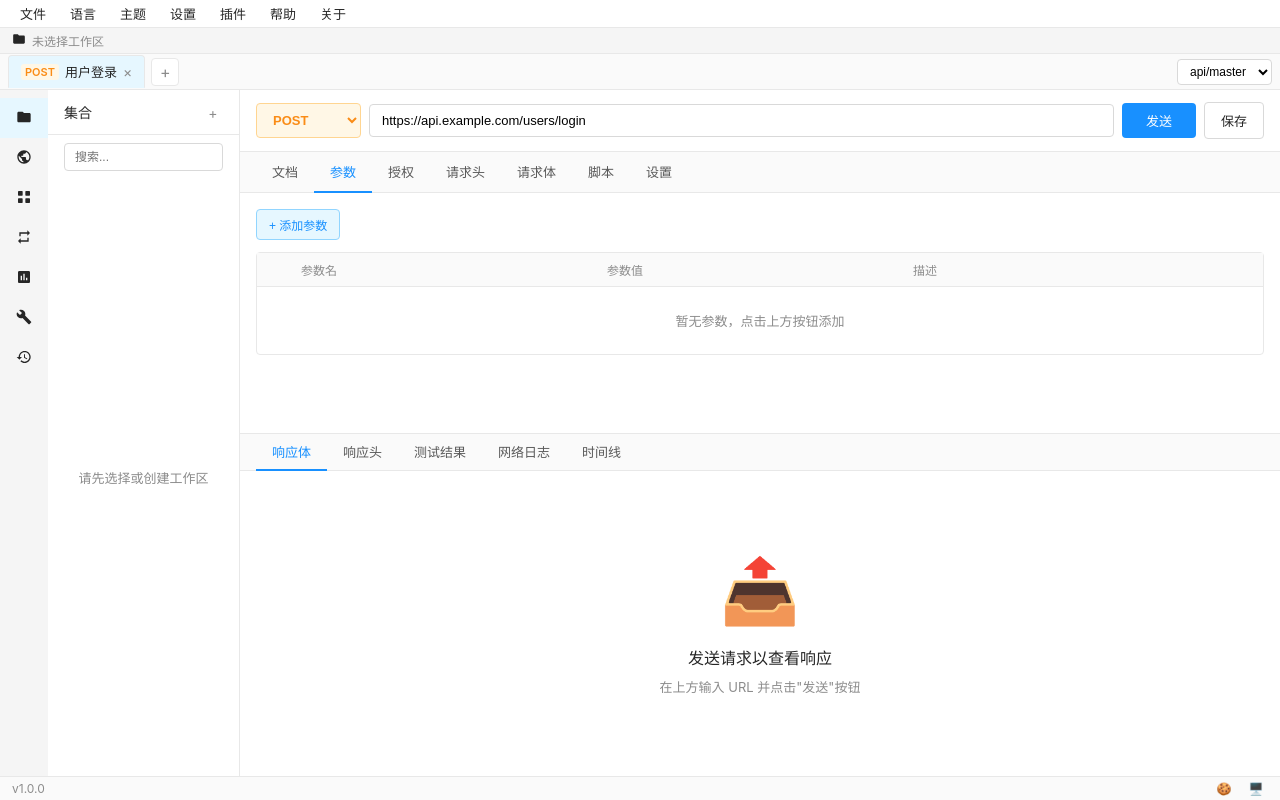
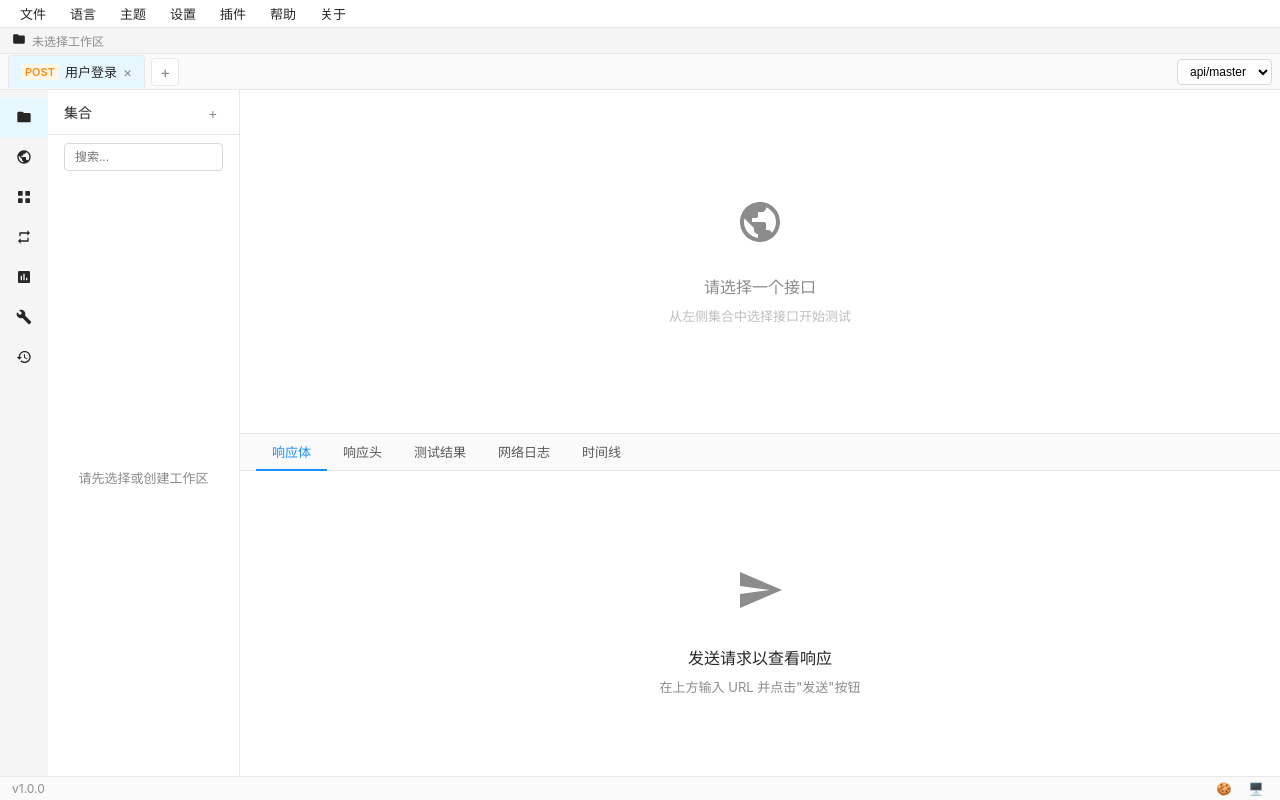
Before and after one commit to zhangwenlincn/fm-tester, a Vue app: page / in a window 1280 px wide. Built offline with nearby package versions, Linux system fonts and the light colour scheme.

Commit message:
feat: 优化请求和响应面板
- RequestPanel: 空状态显示提示（未选择接口时）
- ResponsePanel: 空状态显示提示
- Icon: 添加 api、send 图标
- 使用 hasActiveTab 判断是否显示请求面板

```diff
--- a/src/components/Icon.vue
+++ b/src/components/Icon.vue
@@ -62,6 +62,16 @@ const props = defineProps({
     <svg v-if="name === 'ws'" :width="size" :height="size" viewBox="0 0 24 24" fill="currentColor">
       <path d="M20 6h-8l-2-2H4c-1.1 0-2 .9-2 2v12c0 1.1.9 2 2 2h16c1.1 0 2-.9 2-2V8c0-1.1-.9-2-2-2z"/>
     </svg>
+
+    <!-- API 接口 -->
+    <svg v-if="name === 'api'" :width="size" :height="size" viewBox="0 0 24 24" fill="currentColor">
+      <path d="M12 2C6.48 2 2 6.48 2 12s4.48 10 10 10 10-4.48 10-10S17.52 2 12 2zm-1 17.93c-3.95-.49-7-3.85-7-7.93 0-.62.08-1.21.21-1.79L9 15v1c0 1.1.9 2 2 2v1.93zm6.9-2.54c-.26-.81-1-1.39-1.9-1.39h-1v-3c0-.55-.45-1-1-1H8v-2h2c.55 0 1-.45 1-1V7h2c1.1 0 2-.9 2-2v-.41c2.93 1.19 5 4.06 5 7.41 0 2.08-.8 3.97-2.1 5.39z"/>
+    </svg>
+
+    <!-- 发送 -->
+    <svg v-if="name === 'send'" :width="size" :height="size" viewBox="0 0 24 24" fill="currentColor">
+      <path d="M2.01 21L23 12 2.01 3 2 10l15 2-15 2z"/>
+    </svg>
   </span>
 </template>
 
--- a/src/components/RequestPanel.vue
+++ b/src/components/RequestPanel.vue
@@ -1,10 +1,15 @@
 <script setup>
-import { ref, computed } from 'vue'
+import { ref, computed, watch } from 'vue'
+import Icon from './Icon.vue'
 
 const props = defineProps({
   request: {
     type: Object,
     default: () => ({})
+  },
+  hasActiveTab: {
+    type: Boolean,
+    default: false
   }
 })
 
@@ -14,15 +19,27 @@ const methods = ['GET', 'POST', 'PUT', 'PATCH', 'DELETE', 'HEAD', 'OPTIONS']
 const activeTab = ref('params')
 
 const localRequest = ref({
-  method: props.request?.method || 'POST',
-  url: props.request?.url || 'https://api.example.com/users/login',
-  params: props.request?.params || [],
-  headers: props.request?.headers || [
-    { key: 'Content-Type', value: 'application/json', enabled: true }
-  ],
-  body: props.request?.body || '{\n  "username": "admin",\n  "password": "123456"\n}',
+  method: 'GET',
+  url: '',
+  params: [],
+  headers: [],
+  body: '',
   bodyType: 'raw'
 })
+
+// 监听 props.request 变化，同步到 localRequest
+watch(() => props.request, (newVal) => {
+  if (newVal) {
+    localRequest.value = {
+      method: newVal.method || 'GET',
+      url: newVal.url || '',
+      params: newVal.params || [],
+      headers: newVal.headers || [],
+      body: newVal.body || '',
+      bodyType: newVal.bodyType || 'raw'
+    }
+  }
+}, { immediate: true, deep: true })
 
 const tabs = [
   { key: 'docs', name: '文档' },
@@ -104,6 +121,15 @@ const getLineNumbers = computed(() => {
 
 <template>
   <div class="request-panel">
+    <!-- 空状态 -->
+    <div v-if="!hasActiveTab" class="empty-state">
+      <span class="empty-icon"><Icon name="api" :size="48" /></span>
+      <p class="empty-text">请选择一个接口</p>
+      <p class="empty-hint">从左侧集合中选择接口开始测试</p>
+    </div>
+
+    <!-- 有内容时显示 -->
+    <template v-else>
       <!-- URL 输入行 -->
       <div class="url-bar">
         <div class="method-selector">
@@ -255,6 +281,7 @@ const getLineNumbers = computed(() => {
         </div>
       </div>
     </div>
+    </template>
   </div>
 </template>
 
@@ -264,6 +291,30 @@ const getLineNumbers = computed(() => {
   flex-direction: column;
   height: 100%;
   background: #ffffff;
+}
+
+.empty-state {
+  display: flex;
+  flex-direction: column;
+  align-items: center;
+  justify-content: center;
+  height: 100%;
+  color: #8c8c8c;
+}
+
+.empty-icon {
+  font-size: 48px;
+  margin-bottom: 16px;
+}
+
+.empty-text {
+  font-size: 16px;
+  margin-bottom: 8px;
+}
+
+.empty-hint {
+  font-size: 13px;
+  color: #bfbfbf;
 }
 
 .url-bar {
--- a/src/components/ResponsePanel.vue
+++ b/src/components/ResponsePanel.vue
@@ -108,7 +108,7 @@ const formatTime = (ms) => {
     <div class="response-content">
       <!-- 空状态 -->
       <div v-if="!response && !loading" class="empty-state">
-        <div class="empty-icon">📤</div>
+        <span class="empty-icon"><Icon name="send" :size="48" /></span>
         <p class="empty-text">发送请求以查看响应</p>
         <p class="empty-hint">在上方输入 URL 并点击"发送"按钮</p>
       </div>
```
Lines whose indentation alone changed are shown as unchanged.
